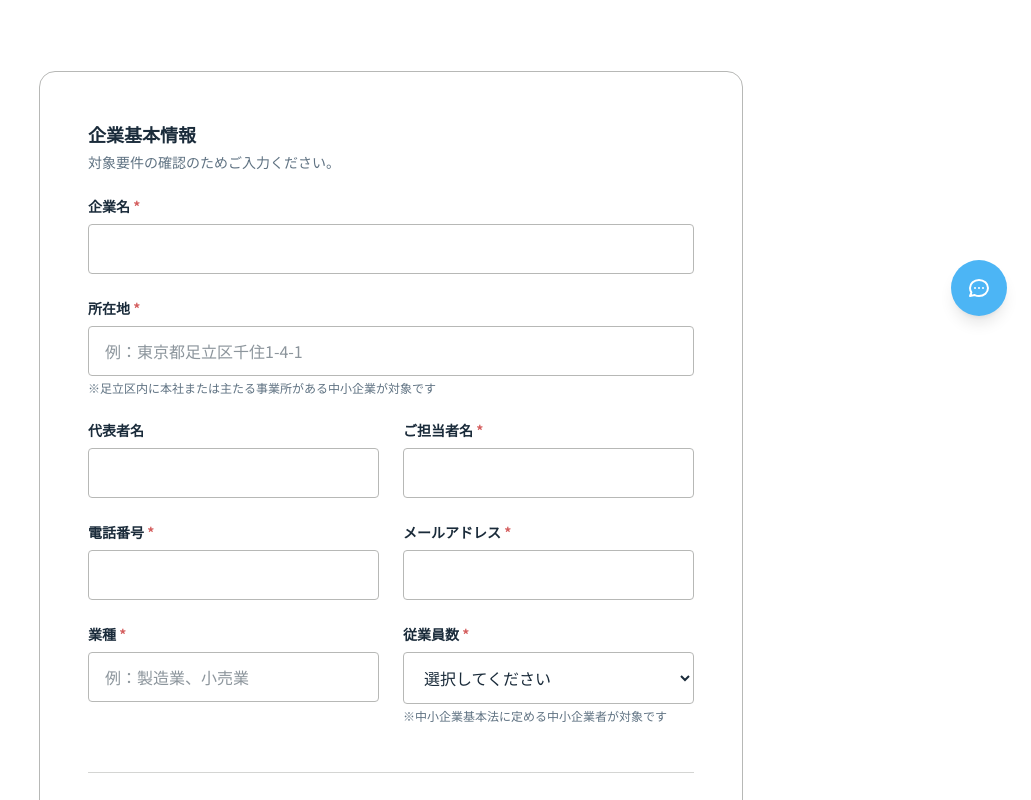
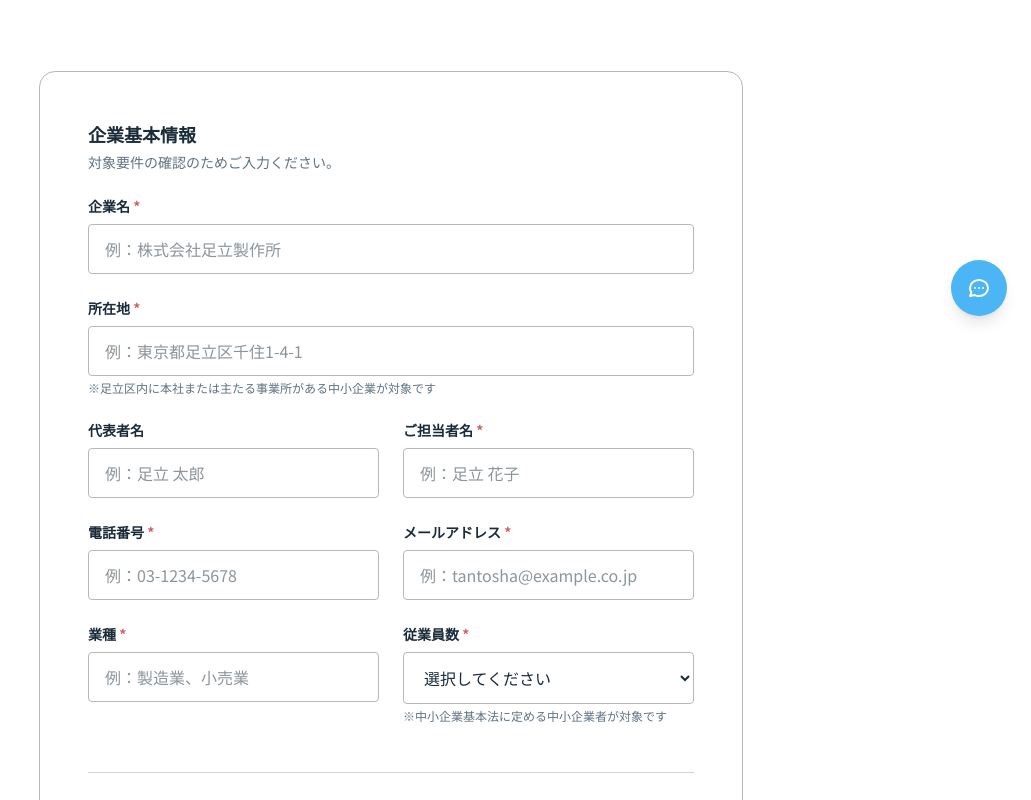
Before and after one commit to ikki-dali/adachi-jinzai, a Next.js app: page /contact in a window 1280 px wide. Shown: the part 468-1268 px from the top of the page, without its empty margins (249-1280 px from the left). Built offline with nearby package versions, Linux system fonts and the light colour scheme.

Commit message:
fix: add placeholder examples to all contact form fields
Co-Authored-By: Claude Opus 4.6 (1M context) <noreply@anthropic.com>

```diff
--- a/src/app/contact/page.tsx
+++ b/src/app/contact/page.tsx
@@ -129,7 +129,7 @@ export default function ContactPage() {
                         <label htmlFor="company" className="block text-sm font-bold text-text mb-2">
                           企業名 <span className="text-danger">*</span>
                         </label>
-                        <input type="text" id="company" name="company" required className={inputClass} />
+                        <input type="text" id="company" name="company" required className={inputClass} placeholder="例：株式会社足立製作所" />
                       </div>
                       <div>
                         <label htmlFor="address" className="block text-sm font-bold text-text mb-2">
@@ -143,13 +143,13 @@ export default function ContactPage() {
                           <label htmlFor="representative_name" className="block text-sm font-bold text-text mb-2">
                             代表者名
                           </label>
-                          <input type="text" id="representative_name" name="representative_name" className={inputClass} />
+                          <input type="text" id="representative_name" name="representative_name" className={inputClass} placeholder="例：足立 太郎" />
                         </div>
                         <div>
                           <label htmlFor="contact_name" className="block text-sm font-bold text-text mb-2">
                             ご担当者名 <span className="text-danger">*</span>
                           </label>
-                          <input type="text" id="contact_name" name="contact_name" required className={inputClass} />
+                          <input type="text" id="contact_name" name="contact_name" required className={inputClass} placeholder="例：足立 花子" />
                         </div>
                       </div>
                       <div className="grid grid-cols-1 sm:grid-cols-2 gap-6">
@@ -157,13 +157,13 @@ export default function ContactPage() {
                           <label htmlFor="phone" className="block text-sm font-bold text-text mb-2">
                             電話番号 <span className="text-danger">*</span>
                           </label>
-                          <input type="tel" id="phone" name="phone" required className={inputClass} />
+                          <input type="tel" id="phone" name="phone" required className={inputClass} placeholder="例：03-1234-5678" />
                         </div>
                         <div>
                           <label htmlFor="email" className="block text-sm font-bold text-text mb-2">
                             メールアドレス <span className="text-danger">*</span>
                           </label>
-                          <input type="email" id="email" name="email" required className={inputClass} />
+                          <input type="email" id="email" name="email" required className={inputClass} placeholder="例：tantosha@example.co.jp" />
                         </div>
                       </div>
                       <div className="grid grid-cols-1 sm:grid-cols-2 gap-6">
@@ -260,6 +260,7 @@ export default function ContactPage() {
                           id="challenge_other"
                           name="challenge_other"
                           rows={3}
+                          placeholder="例：社員の高齢化が進んでおり、若手の採用・育成の両方に課題を感じています"
                           className={`${inputClass} resize-y`}
                         />
                       </div>
```
